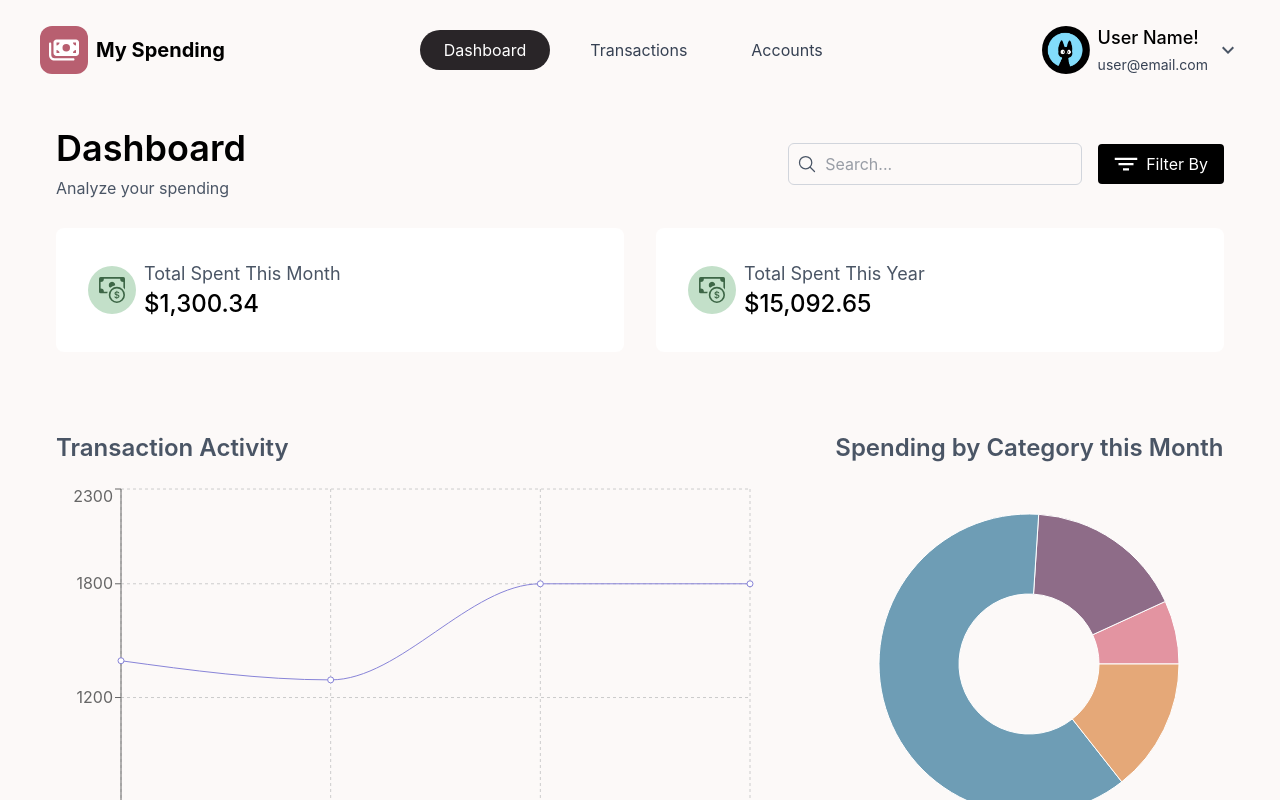
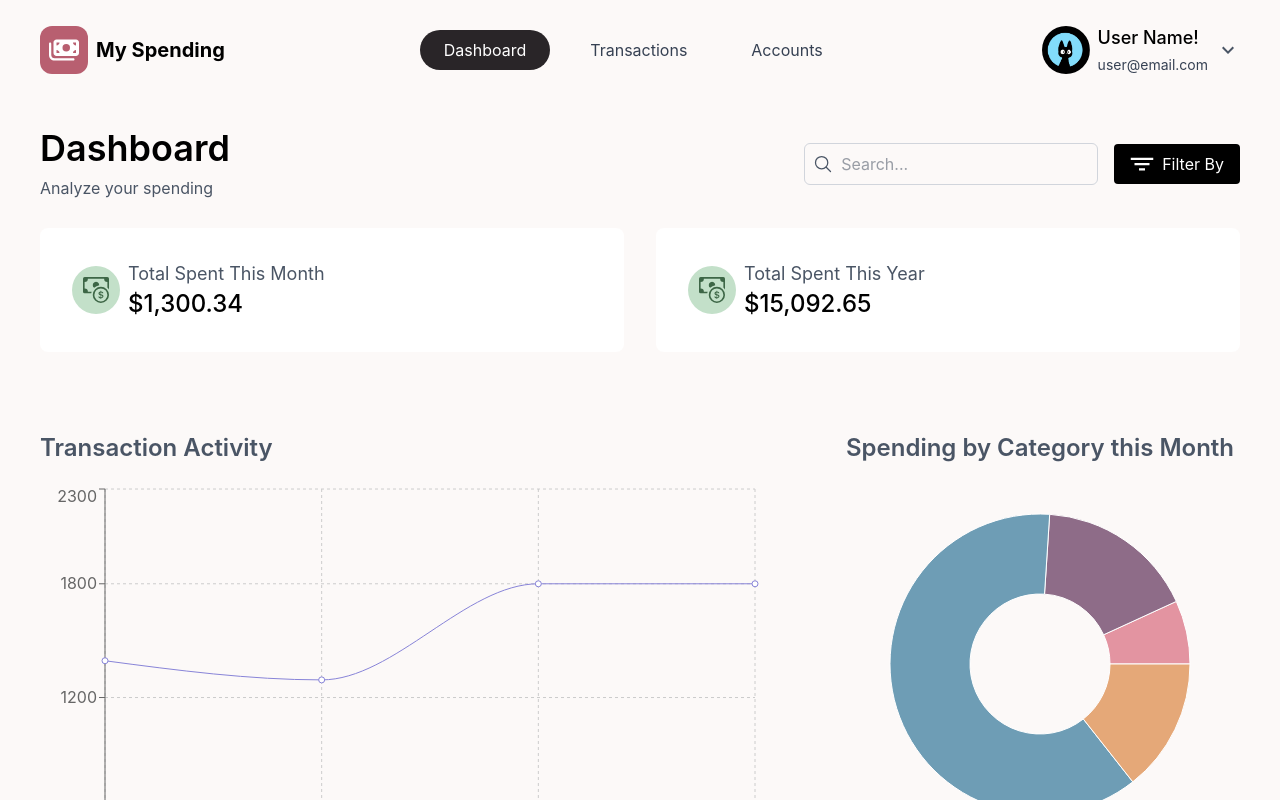
Before and after one commit to ncarr6/expense_tracking_app, a React (Vite) app in the folder frontend/: page / in a window 1280 px wide. Shown: the top 800 px of the page. Built offline with nearby package versions, Linux system fonts and the light colour scheme.

Commit message:
dashboard adjustment

```diff
--- a/frontend/src/App.jsx
+++ b/frontend/src/App.jsx
@@ -1,4 +1,3 @@
-import Accounts from "./components/accounts";
 import Chart from "./components/chart";
 import DoughnutChart from "./components/doughnutChart";
 import Info from "./components/info";
@@ -9,12 +8,11 @@ import Transactions from "./components/transactions";
 
 function App() {
   return (
-
-      <main className= "bg-[#FCF9F8] overflow-x-hidden">
-        <div className="px-10">
+    <main className="min-h-screen overflow-x-hidden bg-[#FCF9F8]">
+      <div className="px-6 md:px-10">
         <Navbar />
 
-          <div className="grid min-h-screen mx-auto w-full px-6 md:px-4">
+        <div className="grid min-h-screen w-full">
           <Info
             title="Dashboard"
             subTitle="Analyze your spending"
@@ -29,13 +27,11 @@ function App() {
 
           <div className="flex flex-col-reverse gap-10 md:flex-row">
             <Transactions />
-              <Accounts />
           </div>
         </div>
       </div>
     </main>
-    )
-
+  );
 }
 
 export default App
```
Lines whose indentation alone changed are shown as unchanged.
